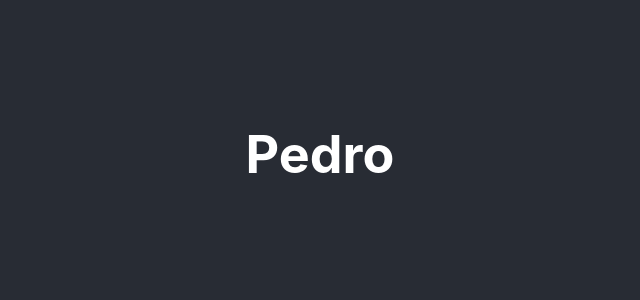
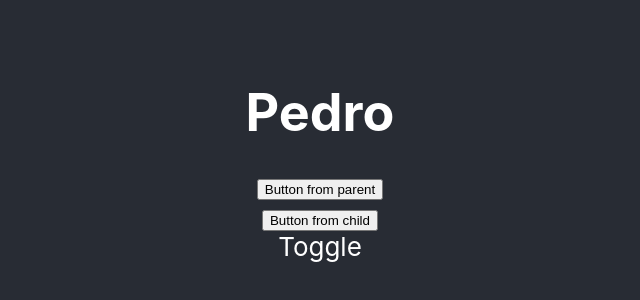
Before and after one commit to RahulSChauhan50/hooks, a React (Create React App) app: page / in a window 1280 px wide. Shown: the part 246-546 px from the top of the page, without its empty margins (320-960 px from the left). Built offline with nearby package versions, Linux system fonts and the light colour scheme.

Commit message:
useImperativeHandle and forwardRef

```diff
--- a/src/App.js
+++ b/src/App.js
@@ -1,5 +1,6 @@
 import logo from "./logo.svg";
 import "./App.css";
+import Button from "./Button";
 import React, {
   useReducer,
   useState,
@@ -9,17 +10,16 @@ import React, {
 } from "react";
 
 function App() {
-  useLayoutEffect(() => {
-    console.log("layouteffetc"); //called before the dom complete the Painting other than that same as useffect
-  }, []);
+  const ref = useRef(null);
 
-  useEffect(() => {
-    console.log("useeffect"); //called after the DOM is done painting
-  }, []);
   return (
     <div className="App">
       <header className="App-header">
         <h1>Pedro</h1>
+        <button onClick={() => ref.current.alterToggle()}>
+          Button from parent
+        </button>
+        <Button ref={ref} />
       </header>
     </div>
   );
--- /dev/null
+++ b/src/Button.js
@@ -0,0 +1,19 @@
+import React, { useState, forwardRef, useImperativeHandle } from "react";
+
+//in this component we will create a custom ref provider which will used to call the alterToggle function via parent component
+const Button = forwardRef((props, ref) => {
+  const [toggle, setToggle] = useState(true);
+  useImperativeHandle(ref, () => ({
+    alterToggle() {
+      setToggle(!toggle);
+    },
+  }));
+  return (
+    <div>
+      <button>Button from child</button>
+      {toggle ? <div>Toggle</div> : <div></div>}
+    </div>
+  );
+});
+
+export default Button;
```
